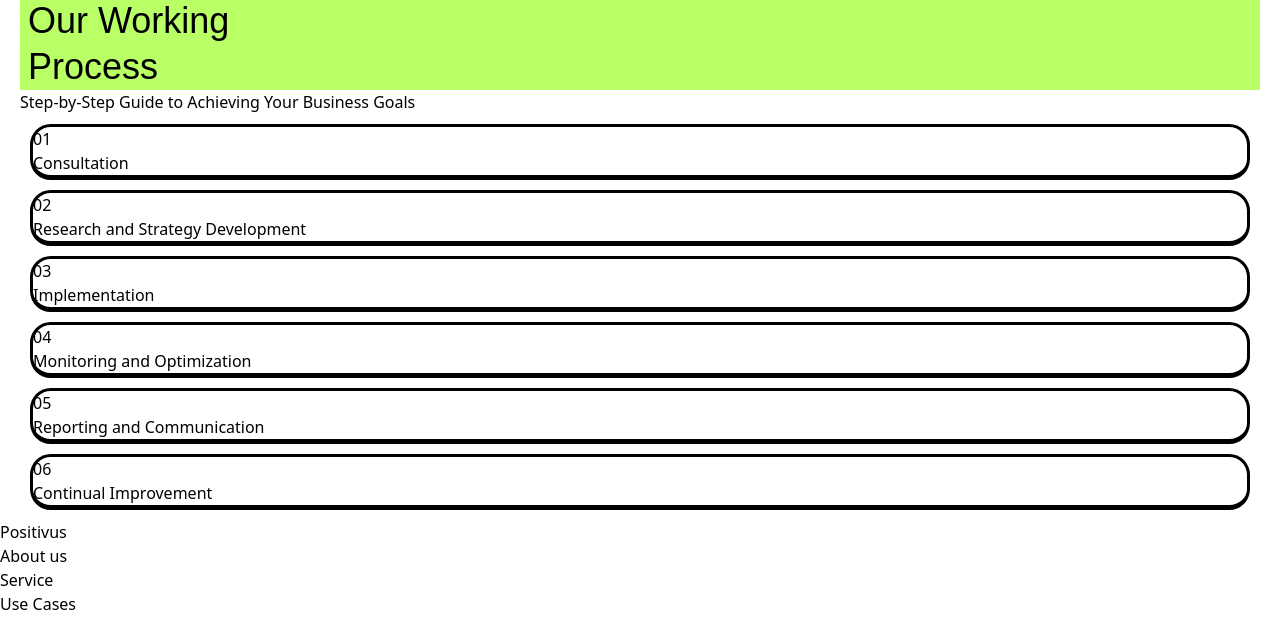
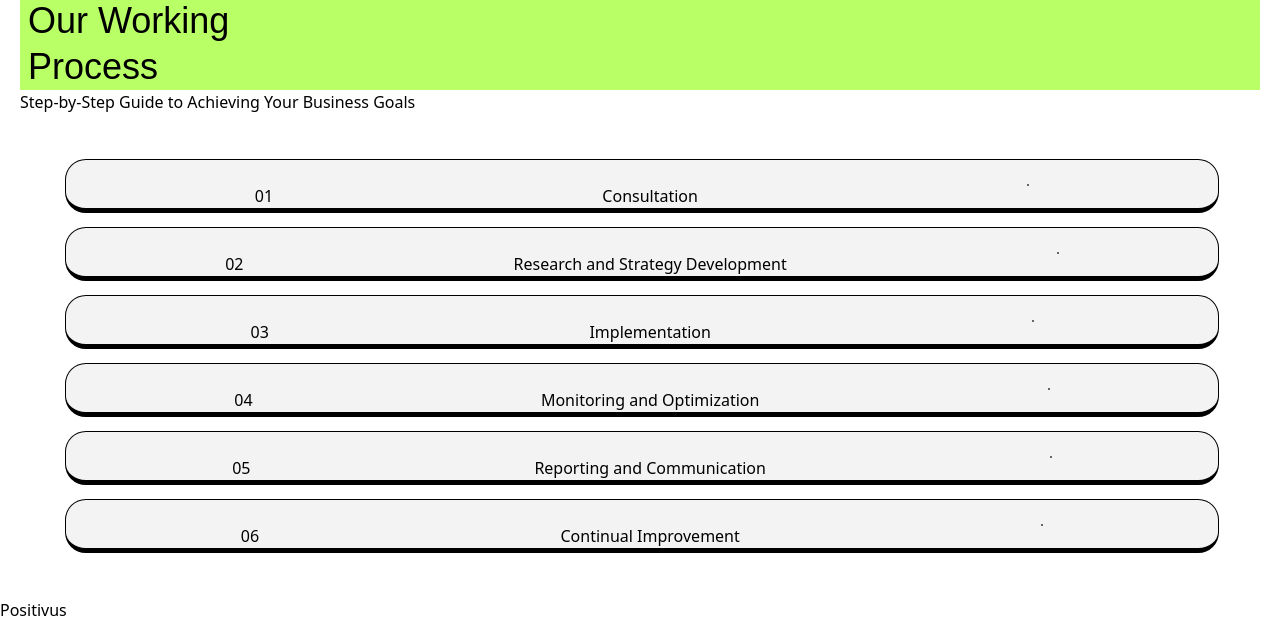
Before and after one commit to RogerioTiago/landing-positivus, a Nuxt app: page / in a window 1280 px wide. Shown: the part 5573-6193 px from the top of the page. Built offline with nearby package versions, Linux system fonts and the light colour scheme; grey boxes are pictures that could not be loaded.

Commit message:
alterar working

```diff
--- a/app/assets/scss/section/_working.scss
+++ b/app/assets/scss/section/_working.scss
@@ -24,13 +24,29 @@
   }
 
   .cards {
-    gap: 30px;
+    display: flex;
+    margin: 1.2rem;
+    padding: 1.5rem;
+    flex-direction: column;
+    gap: 10px;
   }
   .card {
-    border: black solid 3px;
+    display: flex;
+    justify-content: space-around;
+    align-content: center;
+    background-color: #f3f3f3;
+    border: black solid 1.4px;
     border-bottom: black solid 5px;
     border-radius: 1.3rem;
-    margin: 10px;
+    height: 50px;
+    width: 100%;
+    margin: 2px;
+    padding: 1.5rem;
+  }
+
+  .plus {
+    border: black solid 1.4px;
+    border-radius: 1.3rem;
   }
 
   /**
--- a/app/components/Section/Working/index.vue
+++ b/app/components/Section/Working/index.vue
@@ -19,26 +19,32 @@
             will allow us to understand your needs and tailor our services to
             best fit your requirements.
           </div>
+          <img class="plus" src="/assets/imagens/plus.png" />
         </div>
         <div class="card">
           <p>02</p>
           <p>Research and Strategy Development</p>
+          <img class="plus" src="/assets/imagens/plus.png" />
         </div>
         <div class="card">
           <p>03</p>
           <p>Implementation</p>
+          <img class="plus" src="/assets/imagens/plus.png" />
         </div>
         <div class="card">
           <p>04</p>
           <p>Monitoring and Optimization</p>
+          <img class="plus" src="/assets/imagens/plus.png" />
         </div>
         <div class="card">
           <p>05</p>
           <p>Reporting and Communication</p>
+          <img class="plus" src="/assets/imagens/plus.png" />
         </div>
         <div class="card">
           <p>06</p>
           <p>Continual Improvement</p>
+          <img class="plus" src="/assets/imagens/plus.png" />
         </div>
       </div>
     </div>
```
Also changed, not shown: app/assets/imagens/plus.png (added).
